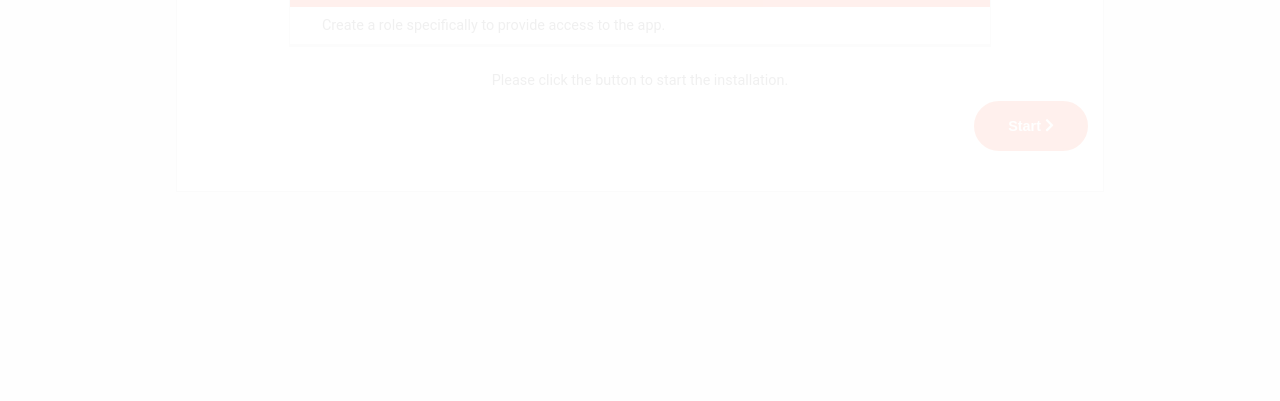
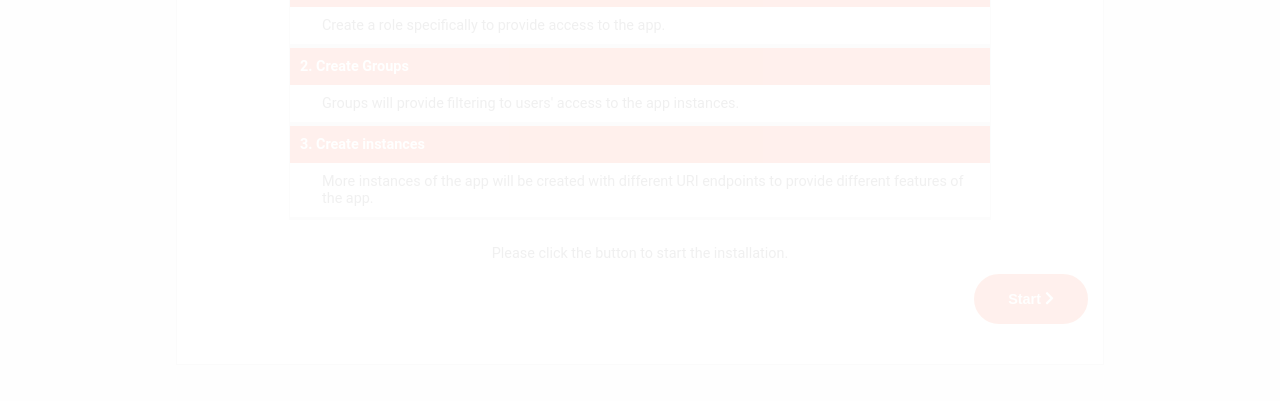
Before and after one commit to pci-pal/genesys-cloud-premium, a plain HTML site: page wizard/install.html in a window 1280 px wide. Shown: the part 327-728 px from the top of the page. Drawn offline with nearby package versions, Linux system fonts and the light colour scheme; a script that the page names is missing.

Commit message:
.js .html

```diff
--- a/wizard/config/config.js
+++ b/wizard/config/config.js
@@ -65,7 +65,7 @@ export default {
             // }
 
             {
-                'name': 'PCIPal Users',
+                'name': 'Users',
                 'description': 'Agents that will use PCIPal to process payments.',
             }
 
--- a/wizard/install.html
+++ b/wizard/install.html
@@ -63,33 +63,33 @@
                 </div>
             </div>
 
-            <!-- <div class="message"> -->
-                <!-- <div class="message-title"> -->
-                        <!-- <span class="txt-create-group">2. Create Groups</span> -->
-                <!-- </div> -->
-                <!-- <div class="message-content"> -->
-                    <!-- <div> -->
-                        <!-- <span class="txt-create-group-msg"> -->
-                            <!-- Groups will provide filtering to users' access to the app instances. -->
-                        <!-- </span>  -->
-                    <!-- </div>  -->
-                <!-- </div> -->
-            <!-- </div> -->
+             <div class="message">
+                 <div class="message-title">
+                         <span class="txt-create-group">2. Create Groups</span>
+                 </div>
+                 <div class="message-content">
+                     <div>
+                         <span class="txt-create-group-msg">
+                             Groups will provide filtering to users' access to the app instances.
+                         </span>
+                     </div>
+                 </div>
+             </div>
 
-            <!-- <div class="message"> -->
-                <!-- <div class="message-title"> -->
-                    <!-- <span class="txt-create-instance"> -->
-                    <!-- 3. Create instances -->
-                    <!-- </span> -->
-                <!-- </div> -->
-                <!-- <div class="message-content"> -->
-                    <!-- <div> -->
-                        <!-- <span class="txt-create-instance-msg"> -->
-                            <!-- More instances of the app will be created with different URI endpoints to provide different features of the app. -->
-                        <!-- </span> -->
-                    <!-- </div>  -->
-                <!-- </div> -->
-            <!-- </div> -->
+             <div class="message">
+                 <div class="message-title">
+                     <span class="txt-create-instance">
+                     3. Create instances
+                     </span>
+                 </div>
+                 <div class="message-content">
+                     <div>
+                         <span class="txt-create-instance-msg">
+                             More instances of the app will be created with different URI endpoints to provide different features of the app.
+                         </span>
+                     </div>
+                 </div>
+             </div>
 
             <!-- <div class="message"> -->
                 <!-- <div class="message-title"> -->
```
Also changed, not shown: wizard/custom-setup.html (+3 -5 lines).
